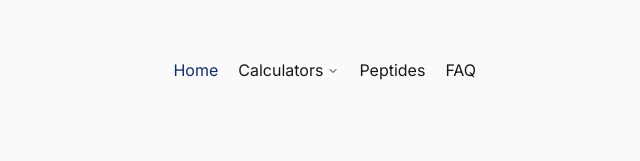
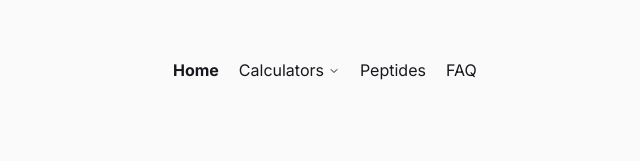
Before and after one commit to vertusdster/mcgcalc, an Astro site: page / in a window 1280 px wide. Shown: the top 161 px of the page, 279-919 px from the left. Built offline with nearby package versions, Linux system fonts and the light colour scheme; Astro itself is replaced by a stand-in of ours; a web font is replaced by a local one.

Commit message:
style: use font-bold instead of color change for active nav link

```diff
--- a/src/components/sections/navbar.tsx
+++ b/src/components/sections/navbar.tsx
@@ -139,7 +139,7 @@ const Navbar = ({ currentPage }: { currentPage: string }) => {
                       href={link.href}
                       className={cn(
                         "hover:text-accent-foreground dark:hover:text-white p-2 lg:text-base",
-                        pathname === link.href && "text-accent-foreground dark:text-white",
+                        pathname === link.href && "font-bold",
                       )}
                     >
                       {link.label}
```
